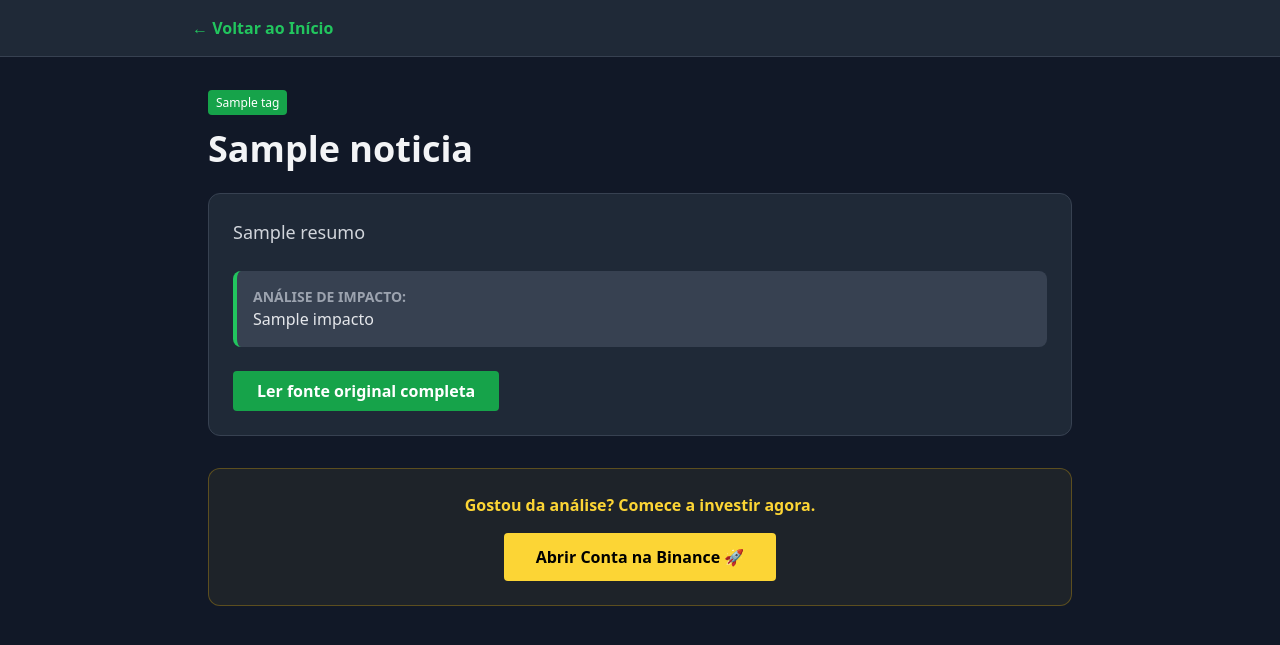
After one commit to Punk-Code-Solution/Financas-news, a FastAPI app: template templates/noticia.html in a window 1280 px wide. The commit adds this page. Shown: the top 645 px of the page. Run offline with FastAPI, Linux system fonts and the light colour scheme; the template is opened without the code that fills it: most values are stand-ins (such as "Sample title", 1, 10 or a date in 2020); some libraries are stand-ins or nearby versions.

Commit message:
Noticias

```diff
--- a/main.py
+++ b/main.py
@@ -1,146 +1,99 @@
-from fastapi import FastAPI, Request
+import sqlite3
+from fastapi import FastAPI, Request, Response, HTTPException
 from fastapi.templating import Jinja2Templates
 from fastapi.staticfiles import StaticFiles
-from fastapi.responses import Response
+from fastapi.responses import HTMLResponse
 import uvicorn
-from core import fetch_and_process
-import sqlite3
-import threading
-import time
-import schedule
+import os
 
 app = FastAPI()
+
+# Configuração de arquivos estáticos e templates
+# Certifique-se de ter as pastas 'static' e 'templates' no seu projeto
+if os.path.exists("static"):
+    app.mount("/static", StaticFiles(directory="static"), name="static")
 templates = Jinja2Templates(directory="templates")
 
-# Configuração do Banco de Dados
-def init_db():
-    conn = sqlite3.connect('news.db', check_same_thread=False)
-    c = conn.cursor()
-    # Cria a tabela se não existir
-    c.execute('''CREATE TABLE IF NOT EXISTS news
-                 (id INTEGER PRIMARY KEY AUTOINCREMENT, titulo text, resumo text, impacto text, tag text, sentimento text, data text, link text)''')
-    conn.commit()
+DB_PATH = 'news.db'
+
+# --- FUNÇÃO AUXILIAR PARA O BANCO DE DADOS ---
+def get_db_connection():
+    conn = sqlite3.connect(DB_PATH)
+    conn.row_factory = sqlite3.Row  # Permite acessar colunas pelo nome
+    return conn
+
+# --- ROTAS PRINCIPAIS ---
+
+@app.get("/", response_class=HTMLResponse)
+async def index(request: Request):
+    conn = get_db_connection()
+    # Busca as últimas 20 notícias para a Home
+    news = conn.execute('SELECT * FROM news ORDER BY id DESC LIMIT 20').fetchall()
+    conn.close()
+    return templates.TemplateResponse("index.html", {"request": request, "news": news})
+
+@app.get("/noticia/{noticia_id}", response_class=HTMLResponse)
+async def ver_noticia(request: Request, noticia_id: int):
+    conn = get_db_connection()
+    noticia = conn.execute('SELECT * FROM news WHERE id = ?', (noticia_id,)).fetchone()
     conn.close()
 
-# Salva notícias no banco (evitando duplicatas)
-def save_news_to_db(news_list):
-    if not news_list: return
+    if noticia is None:
+        raise HTTPException(status_code=404, detail="Notícia não encontrada")
 
-    conn = sqlite3.connect('news.db', check_same_thread=False)
-    c = conn.cursor()
-    count = 0
-    for n in news_list:
-        # Verifica se já existe pelo título
-        c.execute("SELECT id FROM news WHERE titulo = ?", (n['titulo_viral'],))
-        if not c.fetchone():
-            c.execute("INSERT INTO news (titulo, resumo, impacto, tag, sentimento, data, link) VALUES (?, ?, ?, ?, ?, ?, ?)",
-                      (n['titulo_viral'], n['resumo_simples'], n['impacto_bolso'], n['tag'], n['sentimento'], n['published_at'], n['original_link']))
-            count += 1
-    conn.commit()
-    conn.close()
-    print(f"--- 💾 {count} novas notícias salvas no Banco de Dados ---")
+    return templates.TemplateResponse("noticia.html", {"request": request, "noticia": noticia})
 
-# O Robô que trabalha em segundo plano
-def run_scheduler():
-    # 1. Roda imediatamente ao iniciar
-    print("🤖 Robô iniciado: Buscando notícias agora...")
-    try:
-        news = fetch_and_process()
-        save_news_to_db(news)
-    except Exception as e:
-        print(f"Erro na primeira busca: {e}")
+# --- ROTAS DE CONFORMIDADE (ADSENSE & SEO) ---
 
-    # 2. Agenda para rodar a cada 30 minutos
-    schedule.every(30).minutes.do(lambda: save_news_to_db(fetch_and_process()))
-
-    while True:
-        schedule.run_pending()
-        time.sleep(1)
-
-@app.get("/privacidade")
-def privacidade(request: Request):
+@app.get("/privacidade", response_class=HTMLResponse)
+async def privacidade(request: Request):
     return templates.TemplateResponse("privacidade.html", {"request": request})
 
-@app.get("/termos")
-def termos(request: Request):
+@app.get("/termos", response_class=HTMLResponse)
+async def termos(request: Request):
     return templates.TemplateResponse("termos.html", {"request": request})
 
 @app.get("/ads.txt", response_class=Response)
 def get_ads_txt():
-    # Usando o seu ID de editor ca-pub-3623062544438213
+    # Seu ID de editor verificado pelo Google
     content = "google.com, pub-3623062544438213, DIRECT, f08c47fec0942fa0"
     return Response(content=content, media_type="text/plain")
 
-@app.on_event("startup")
-def startup_event():
-    init_db()
-    # Inicia a thread do robô sem travar o site
-    t = threading.Thread(target=run_scheduler, daemon=True)
-    t.start()
+@app.get("/robots.txt", response_class=Response)
+def get_robots_txt():
+    content = "User-agent: *\nAllow: /\nSitemap: https://financas-news.net.br/sitemap.xml"
+    return Response(content=content, media_type="text/plain")
 
-@app.get("/termos")
-def termos(request: Request):
-    return templates.TemplateResponse("termos.html", {"request": request})
-
-@app.get("/privacidade")
-def privacidade(request: Request):
-    return templates.TemplateResponse("privacidade.html", {"request": request})
-
-@app.get("/")
-async def read_root(request: Request):
-    conn = sqlite3.connect('news.db')
-    conn.row_factory = sqlite3.Row
-    c = conn.cursor()
-
-    # Busca as 20 notícias mais recentes
-    news = c.execute("SELECT * FROM news ORDER BY id DESC LIMIT 20").fetchall()
+@app.get("/sitemap.xml", response_class=Response)
+def get_sitemap():
+    conn = get_db_connection()
+    noticias = conn.execute('SELECT id FROM news ORDER BY id DESC LIMIT 500').fetchall()
     conn.close()
 
-    return templates.TemplateResponse("index.html", {"request": request, "news": news})
-
-# 1. Rota robots.txt (Diz para o Google: "Pode ler tudo")
-@app.get("/robots.txt", response_class=Response)
-def get_robots_txt():
-    content = """User-agent: *
-Allow: /
-Sitemap: https://financas-news.net.br/sitemap.xml
-"""
-    return Response(content=content, media_type="text/plain")
-
-# 2. Rota sitemap.xml (Lista todas as notícias para o Google indexar)
-@app.get("/sitemap.xml")
-def get_sitemap():
-    # 1. Links fixos (Páginas obrigatórias)
-    static_urls = [
+    # Links base
+    urls = [
         "https://financas-news.net.br/",
         "https://financas-news.net.br/privacidade",
         "https://financas-news.net.br/termos"
     ]
 
-    # 2. Links dinâmicos (Notícias do Banco de Dados)
-    # Aqui assumimos que você tem uma função que busca as notícias
-    # Se ainda não tiver as rotas individuais de notícia, o Google indexará a Home
-    # Mas é bom já deixar o código preparado
+    xml_content = '<?xml version="1.0" encoding="UTF-8"?>\n'
+    xml_content += '<urlset xmlns="http://www.sitemaps.org/schemas/sitemap/0.9">\n'
 
-    xml_content = '<?xml version="1.0" encoding="UTF-8"?>'
-    xml_content += '<urlset xmlns="http://www.sitemaps.org/schemas/sitemap/0.9">'
+    # Adiciona páginas estáticas
+    for url in urls:
+        xml_content += f'  <url><loc>{url}</loc><changefreq>daily</changefreq><priority>0.8</priority></url>\n'
 
-    # Adiciona as páginas fixas
-    for url in static_urls:
-        xml_content += f'''
-        <url>
-            <loc>{url}</loc>
-            <changefreq>hourly</changefreq>
-            <priority>{"1.0" if url.endswith("/") else "0.8"}</priority>
-        </url>'''
-
-    # Se você quiser que cada notícia tenha sua própria página no futuro:
-    # for noticia in noticias_do_db:
-    #     xml_content += f'<url><loc>https://financas-news.net.br/noticia/{noticia.id}</loc></url>'
+    # Adiciona links dinâmicos das notícias para o Google indexar
+    for n in noticias:
+        xml_content += f'  <url><loc>https://financas-news.net.br/noticia/{n["id"]}</loc><changefreq>weekly</changefreq><priority>0.6</priority></url>\n'
 
     xml_content += '</urlset>'
-
     return Response(content=xml_content, media_type="application/xml")
 
+# --- INICIALIZAÇÃO ---
+
 if __name__ == "__main__":
-    uvicorn.run("main:app", host="127.0.0.1", port=8000, reload=True)
+    # Porta configurada para rodar localmente e no Render
+    port = int(os.environ.get("PORT", 8000))
+    uvicorn.run("main:app", host="0.0.0.0", port=port, reload=True)
--- a/templates/index.html
+++ b/templates/index.html
@@ -53,7 +53,7 @@
                             <span class="text-gray-400 text-xs">{{ item.data }}</span>
                         </div>
 
-                        <a href="{{ item.link }}" target="_blank" class="block mt-2">
+                        <a href="/noticia/{{ item.id }}" class="block mt-2">
                             <p class="text-xl font-semibold text-white hover:text-green-400 transition">{{ item.titulo }}</p>
                         </a>
 
--- /dev/null
+++ b/templates/noticia.html
@@ -0,0 +1,39 @@
+<!DOCTYPE html>
+<html lang="pt-br">
+<head>
+    <meta charset="UTF-8">
+    <meta name="viewport" content="width=device-width, initial-scale=1.0">
+    <title>{{ noticia.titulo }} | Finanças News</title>
+    <script src="https://cdn.tailwindcss.com"></script>
+</head>
+<body class="bg-gray-900 text-gray-100 font-sans">
+    <nav class="bg-gray-800 p-4 border-b border-gray-700">
+        <div class="max-w-4xl mx-auto"><a href="/" class="text-green-500 font-bold">← Voltar ao Início</a></div>
+    </nav>
+
+    <main class="max-w-4xl mx-auto py-8 px-4">
+        <span class="bg-green-600 text-white text-xs px-2 py-1 rounded">{{ noticia.tag }}</span>
+        <h1 class="text-3xl md:text-4xl font-black mt-4 mb-6">{{ noticia.titulo }}</h1>
+
+        <div class="bg-gray-800 p-6 rounded-xl border border-gray-700 mb-8">
+            <p class="text-lg text-gray-300 leading-relaxed mb-6">{{ noticia.resumo }}</p>
+
+            <div class="bg-gray-700 p-4 rounded-lg border-l-4 border-green-500 mb-6">
+                <h3 class="text-sm font-bold uppercase text-gray-400">Análise de Impacto:</h3>
+                <p class="text-gray-200">{{ noticia.impacto }}</p>
+            </div>
+
+            <a href="{{ noticia.link }}" target="_blank" class="inline-block bg-green-600 hover:bg-green-700 text-white font-bold py-2 px-6 rounded transition">
+                Ler fonte original completa
+            </a>
+        </div>
+
+        <div class="bg-[#1E2329] p-6 rounded-xl text-center border border-yellow-500/30">
+            <p class="text-[#FCD535] font-bold mb-4">Gostou da análise? Comece a investir agora.</p>
+            <a href="https://www.binance.com/referral/earn-together/refer2earn-usdc/claim?hl=pt-BR&ref=GRO_28502_YULRD" target="_blank" class="bg-[#FCD535] text-black px-8 py-3 rounded font-bold hover:scale-105 transition block md:inline-block">
+                Abrir Conta na Binance 🚀
+            </a>
+        </div>
+    </main>
+</body>
+</html>
```
